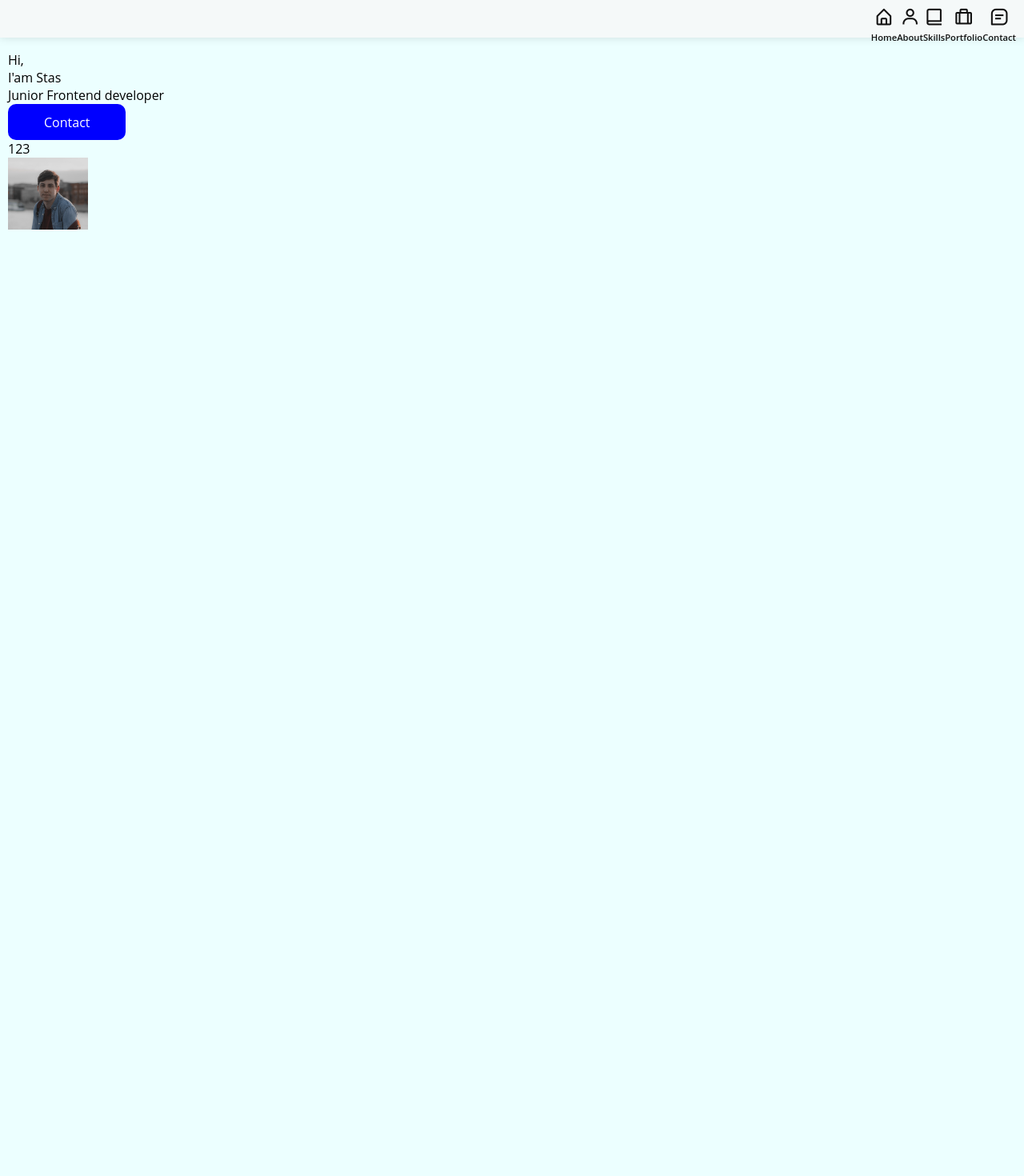
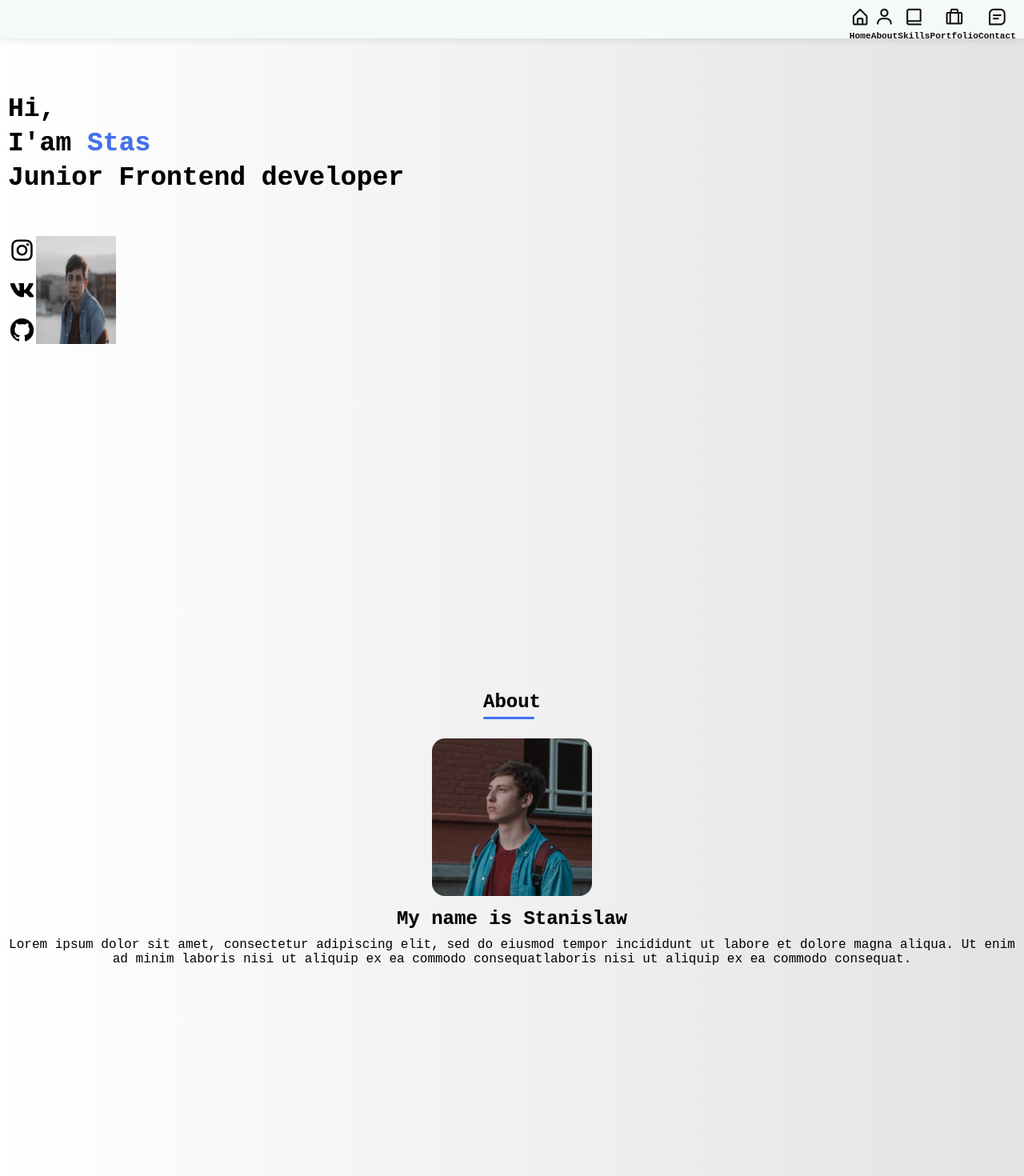
Before and after one commit to Ivanov13sv/My_portfolio, a React (Create React App) app: page / in a window 1280 px wide. Shown: the top 1470 px of the page at 80% size. Before the commit the page ends 800 px from the top, so only its background shows below. Built offline with nearby package versions, Linux system fonts and the light colour scheme.

Commit message:
doing skills sections

```diff
--- a/src/components/Main.js
+++ b/src/components/Main.js
@@ -1,10 +1,14 @@
 import React from 'react';
 import styled from 'styled-components';
+import AboutSection from './Sections/AboutSection';
 import HomeSection from './Sections/HomeSection';
+import MySkills from './Sections/MySkills';
 const Main = ({ children }) => {
     return (
         <StyledMain>
             <HomeSection />
+            <AboutSection />
+            <MySkills />
         </StyledMain>
     );
 };
@@ -12,5 +16,5 @@ const Main = ({ children }) => {
 export default Main;
 
 const StyledMain = styled.main`
-padding: 4rem 10px 0 10px;
+padding: 0 10px;
 `
--- a/src/components/Navbar.js
+++ b/src/components/Navbar.js
@@ -1,7 +1,6 @@
 import React from 'react';
 import styled from 'styled-components';
 import FlexContainer from './FlexContainer';
-import avatar from '../img/stanislav.jpg'
 
 const Navbar = () => {
     return (
@@ -62,7 +61,7 @@ background: #f5f9f9;
 z-index: 5;
 transition: .4s;
 box-shadow: 0 -1px 12px #00000026;
-height: 47px;
+height: 3rem;
 `
 // const Avatar = styled.img`
 // width: 35px;
--- /dev/null
+++ b/src/components/Sections/AboutSection.js
@@ -0,0 +1,51 @@
+import React from 'react';
+import styled from 'styled-components';
+import stas from '../../img/321.jpg'
+import SectionTitle from '../UI/SectionTitle';
+
+const AboutSection = () => {
+    return (
+        <About>
+            <SectionTitle>About</SectionTitle>
+            <AboutContainer>
+
+                <img alt='Stanislav' src={stas} />
+
+                <AboutSubtitle>
+                    <h2>My name is Stanislaw</h2>
+                    <p>Lorem ipsum dolor sit amet, consectetur adipiscing elit, sed do eiusmod tempor incididunt ut labore et dolore magna aliqua. Ut enim ad minim laboris nisi ut aliquip ex ea commodo consequatlaboris nisi ut aliquip ex ea commodo consequat. </p>
+                </AboutSubtitle>
+
+            </AboutContainer>
+        </About>
+    );
+};
+
+export default AboutSection;
+
+const About = styled.section`
+height: 100vh;
+padding: 4rem 0 4rem 0;
+display: flex;
+flex-direction: column;
+`
+const AboutContainer = styled.div`
+text-align: center;
+row-gap: 2rem;
+padding: 2rem 0 0 0;
+
+img{
+    width: 200px;
+    border-radius: 1rem;
+    margin: 0 0 10px 0;
+    box-shadow: 0px 0px 18px -3px rgba(114, 114, 114, 0.63) inset;
+}
+`
+const AboutSubtitle = styled.div`
+h2{
+    text-shadow: 0px 0px 1px #0000005c;
+}
+p{
+    margin: 10px 0 0 0;
+}
+`
--- a/src/components/Sections/HomeSection.js
+++ b/src/components/Sections/HomeSection.js
@@ -4,24 +4,30 @@ import avatar from '../../img/stanislav.jpg'
 
 const HomeSection = () => {
     return (
-        <section>
-            <div>
-                <div>Hi, <br /> I'am <span>Stas</span> <br /> Junior Frontend developer </div>
-                <StyledButton>Contact</StyledButton>
-            </div>
-            <div>
-                <div>
-                    <a>1</a>
-                    <a>2</a>
-                    <a>3</a>
-                </div>
+        <Home>
+            <HelloBody>
+                <HelloTitle>Hi, <br /> I'am <span>Stas</span> <br /> Junior Frontend developer </HelloTitle>
+            </HelloBody>
+            <About>
+                <SocialLinks>
+                    <SocialLink><i class='bx bxl-instagram'></i></SocialLink>
+                    <SocialLink><i class='bx bxl-vk' ></i></SocialLink>
+                    <SocialLink><i class='bx bxl-github' ></i></SocialLink>
+
+                </SocialLinks>
                 <Avatar src={avatar} alt='avatar' />
-            </div>
-        </section>
+
+            </About>
+        </Home>
     );
 };
 
 export default HomeSection;
+
+const Home = styled.section`
+height: 100vh;
+padding: 3rem 0 4rem 0;
+`
 
 const Avatar = styled.img`
     width: 100px;
@@ -35,21 +41,53 @@ const Avatar = styled.img`
     border-radius: 50%;
 }
 `
-
+const About = styled.div`
+margin: 50px 0 0 0;
+display: flex;
+`
 
 const HelloBody = styled.div`
+padding: 3rem 0 0 0;
 
 `
 
-const StyledButton = styled.a`
-display: inline-flex;
-justify-content: center;
-align-items: center;
-height: 45px;
-padding: 0 45px;
-border-radius: 10px;
-background: blue;
-color: white;
-font-weight: 500;
+const SocialLinks = styled.div`
+display: flex;
+flex-direction: column;
 
 `
+
+const HelloTitle = styled.h1`
+font-size: 33px;
+line-height: 130%;
+margin: 20px 0 40px 0;
+text-shadow: 0px 0px 1px #0000005c;
+ span{
+     color: #4070F4;
+ }
+
+}
+`
+
+// const StyledButton = styled.a`
+// display: inline-flex;
+// justify-content: center;
+// align-items: center;
+// height: 45px;
+// padding: 0 45px;
+// border-radius: 9px;
+// background: #4070F4;
+// color: white;
+// font-weight: 600;
+// font-size: 18px;
+
+// `
+
+const SocialLink = styled.a`
+display: flex;
+font-size: 35px;
+text-shadow: 0px 0px 1px #0000005c;
+:not(:last-child){
+    margin: 0 0 15px 0;
+}
+`
--- /dev/null
+++ b/src/components/Sections/MySkills.js
@@ -0,0 +1,21 @@
+import React from 'react';
+import styled from 'styled-components';
+import SectionTitle from '../UI/SectionTitle';
+import Section from '../UI/Section'
+
+const MySkills = () => {
+    return (
+        <Section>
+            <SectionTitle>My skills</SectionTitle>
+        </Section>
+    );
+};
+
+export default MySkills;
+
+const SkillsSection = styled.section`
+height: 100vh;
+padding: 4rem 0 4rem 0;
+display: flex;
+flex-direction: column;
+`
--- a/src/components/Section.js
+++ b/src/components/UI/Section.js
@@ -1,6 +1,6 @@
 import React from 'react';
 import styled from 'styled-components';
-const Section = ({children}) => {
+const Section = ({ children }) => {
     return (
         <StyledSection>
             {children}
@@ -11,6 +11,7 @@ const Section = ({children}) => {
 export default Section;
 
 const StyledSection = styled.section`
-padding: 4.5rem 0 2rem 0;
-margin: 0 0 60px 0;
+display: flex;
+height: 100vh;
+padding: 4rem 0 4.5rem 0;
 `
--- /dev/null
+++ b/src/components/UI/SectionTitle.js
@@ -0,0 +1,28 @@
+import React from 'react';
+import styled from 'styled-components';
+
+const SectionTitle = (props) => {
+    return (
+        <StyledTitle {...props}/>
+
+    );
+};
+
+export default SectionTitle;
+
+const StyledTitle = styled.h2`
+position: relative;
+margin: 0 auto;
+text-shadow: 0px 0px 1px #0000005c;
+&:after{
+    position: absolute;
+    content: '';
+    width: 64px;
+    height: 0.18rem;
+    left: 0;
+    right: 0;
+    top: 2rem;
+    border-radius: 30px;
+    background-color:#4070F4;
+}
+`
--- a/src/index.js
+++ b/src/index.js
@@ -1,7 +1,7 @@
 import React from 'react';
 import ReactDOM from 'react-dom';
 import App from './App';
-import {ThemeProvider, createGlobalStyle } from 'styled-components';
+import { ThemeProvider, createGlobalStyle } from 'styled-components';
 
 
 const Global = createGlobalStyle`
@@ -9,7 +9,7 @@ const Global = createGlobalStyle`
         margin: 0;
         padding: 0;
         box-sizing: border-box;
-        font-family: 'Open Sans', sans-serif;
+        font-family: monospace, sans-serif;
     };
     html {
         scroll-behavior: smooth;
@@ -20,9 +20,44 @@ const Global = createGlobalStyle`
     a {
         text-decoration: none;
     };
-    body{
-        background: #ecffff;
+    // body {
+    //     background: linear-gradient(-45deg, #ee7752, #e73c7e, #23a6d5, #23d5ab);
+    //     background-size: 400% 400%;
+    //     animation: gradient 15s ease infinite;
+    //     height: 100vh;
+
+
+    // }
+
+    body {
+        background-image: linear-gradient(to right, #ffffff, #f8f8f8, #f1f1f1, #eaeaea, #e3e3e3);
     }
+
+    @keyframes gradient {
+        0% {
+            background-position: 0% 50%;
+        }
+        50% {
+            background-position: 100% 50%;
+        }
+        100% {
+            background-position: 0% 50%;
+        }
+    }
+
+
+    @keyframes gradient {
+        0% {
+            background-position: 0% 50%;
+        }
+        50% {
+            background-position: 100% 50%;
+        }
+        100% {
+            background-position: 0% 50%;
+        }
+    }
+
 
 `
 
```
Also changed, not shown: src/components/Container.js (added), src/img/123.jpg (added), src/img/321.jpg (added).
